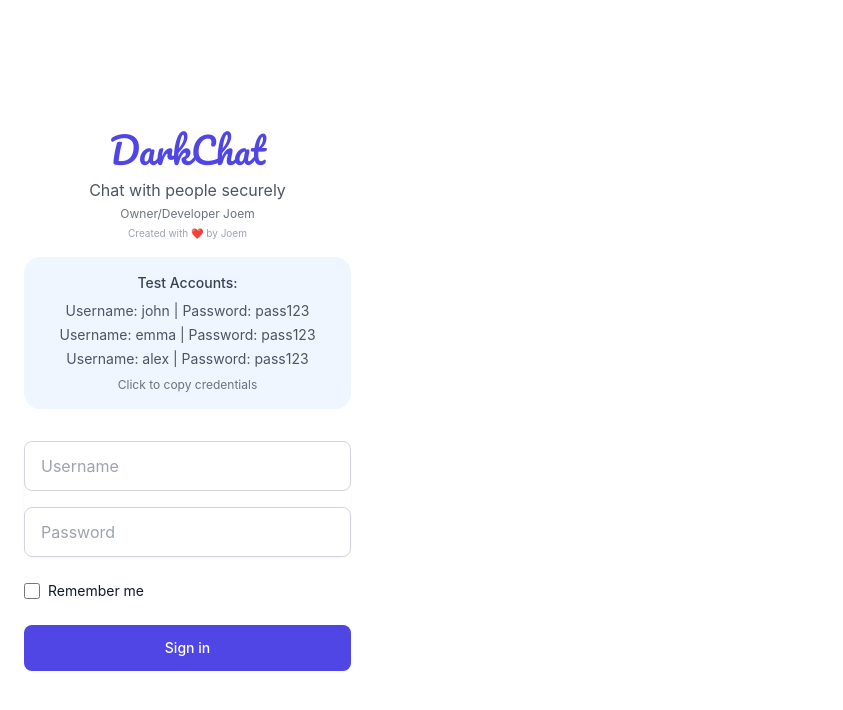
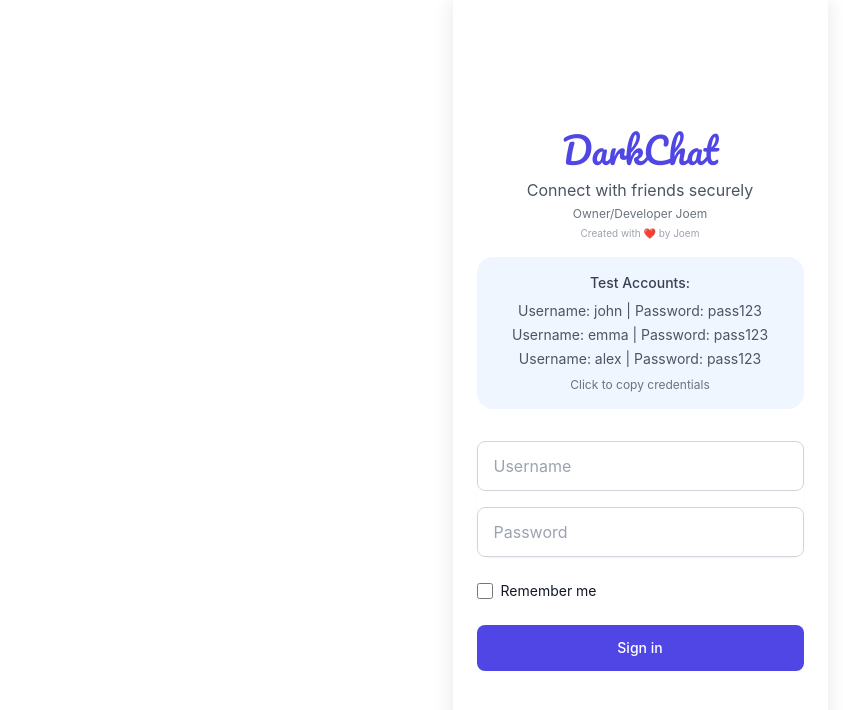
Before and after one commit to slovakians/DarkChat, a plain HTML site: page index.html in a window 1280 px wide. Shown: the whole page, without its empty margins (0-843 px from the left). Drawn offline with nearby package versions, Linux system fonts and the light colour scheme.

Commit message:
Add files via upload

```diff
--- a/index.html
+++ b/index.html
@@ -16,9 +16,19 @@ body {
 font-family: 'Inter', sans-serif;
 background-color: #f9fafb;
 height: 100vh;
+display: flex;
+justify-content: center;
+align-items: flex-start;
+margin: 0;
+position: relative;
+}
+#app {
 width: 375px;
-margin: 0 auto;
+height: 100vh;
+background-color: white;
 position: relative;
+overflow: hidden;
+box-shadow: 0 0 20px rgba(0, 0, 0, 0.1);
 }
 .chat-container {
 height: calc(100vh - 180px);
@@ -84,6 +94,8 @@ transform: translateX(-50%);
 z-index: 100;
 opacity: 0;
 transition: opacity 0.3s ease-in-out;
+width: 90%;
+max-width: 340px;
 }
 .notification.show {
 opacity: 1;
@@ -91,6 +103,7 @@ opacity: 1;
 </style>
 </head>
 <body class="bg-white">
+<div id="app">
 <!-- Notification -->
 <div id="notification" class="notification bg-green-100 border border-green-400 text-green-700 px-4 py-3 rounded-md shadow-md">
 <span id="notificationMessage"></span>
@@ -100,7 +113,7 @@ opacity: 1;
 <div class="w-full max-w-md space-y-8">
 <div class="text-center">
 <h1 class="text-4xl font-['Pacifico'] text-primary">DarkChat</h1>
-<p class="mt-2 text-gray-600">Chat with people securely</p>
+<p class="mt-2 text-gray-600">Connect with friends securely</p>
 <p class="mt-1 text-xs text-gray-500">Owner/Developer Joem</p>
 <p class="mt-1 text-[10px] text-gray-400">Created with ❤️ by Joem</p>
 <div class="mt-4 p-4 bg-blue-50 rounded-lg text-sm">
@@ -142,7 +155,7 @@ Sign in
 <!-- Main Chat Interface -->
 <div id="chatInterface" class="h-screen flex flex-col hidden">
 <!-- Top Navigation -->
-<div class="bg-primary text-white py-4 px-4 flex justify-between items-center fixed w-full max-w-[375px] z-10">
+<div class="bg-primary text-white py-4 px-4 flex justify-between items-center fixed w-[375px] z-10">
 <div class="flex items-center space-x-3">
 <div class="relative">
 <button id="menuBtn" class="w-8 h-8 flex items-center justify-center hover:bg-primary-600 rounded-full transition-colors">
@@ -342,7 +355,7 @@ Sign in
 </div>
 </div>
 <!-- Bottom Tab Bar -->
-<div class="bg-white border-t border-gray-200 fixed bottom-0 w-full max-w-[375px] flex justify-center py-2">
+<div class="bg-white border-t border-gray-200 fixed bottom-0 w-[375px] flex justify-center py-2">
 <button class="flex flex-col items-center justify-center w-16 h-14 text-primary cursor-pointer">
 <div class="w-6 h-6 flex items-center justify-center">
 <i class="ri-message-3-line ri-lg"></i>
@@ -373,14 +386,6 @@ const users = [
 { username: 'emma', password: 'pass123', fullName: 'Emma Wilson' },
 { username: 'alex', password: 'pass123', fullName: 'Alex Johnson' },
 { username: 'sarah', password: 'pass123', fullName: 'Sarah Parker' },
-{ username: 'syzdark', password: 'dark', fullName: 'syzdark' },
-{ username: 'nick', password: 'nick0', fullName: 'nicko' },
-//{ username: '', password: '', fullName: '' }, // add more user if needed
-//{ username: '', password: '', fullName: '' },
-//{ username: '', password: '', fullName: '' },
-//{ username: '', password: '', fullName: '' },
-//{ username: '', password: '', fullName: '' },
-//{ username: '', password: '', fullName: '' },
 { username: 'mike', password: 'pass123', fullName: 'Mike Thompson' }
 ];
 // App data
@@ -1111,5 +1116,6 @@ addFriendModal.classList.add('hidden');
 }
 });
 </script>
+</div>
 </body>
 </html>
```
Lines whose indentation alone changed are shown as unchanged.
